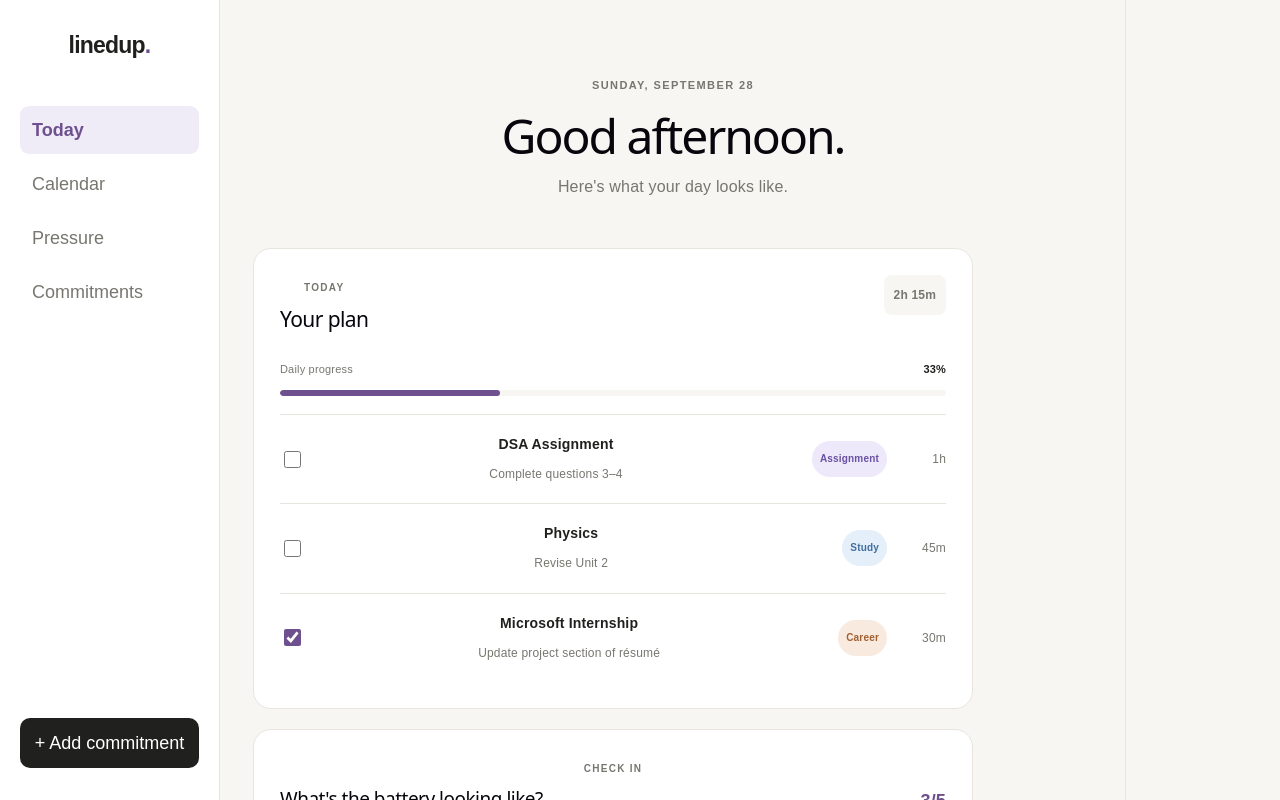
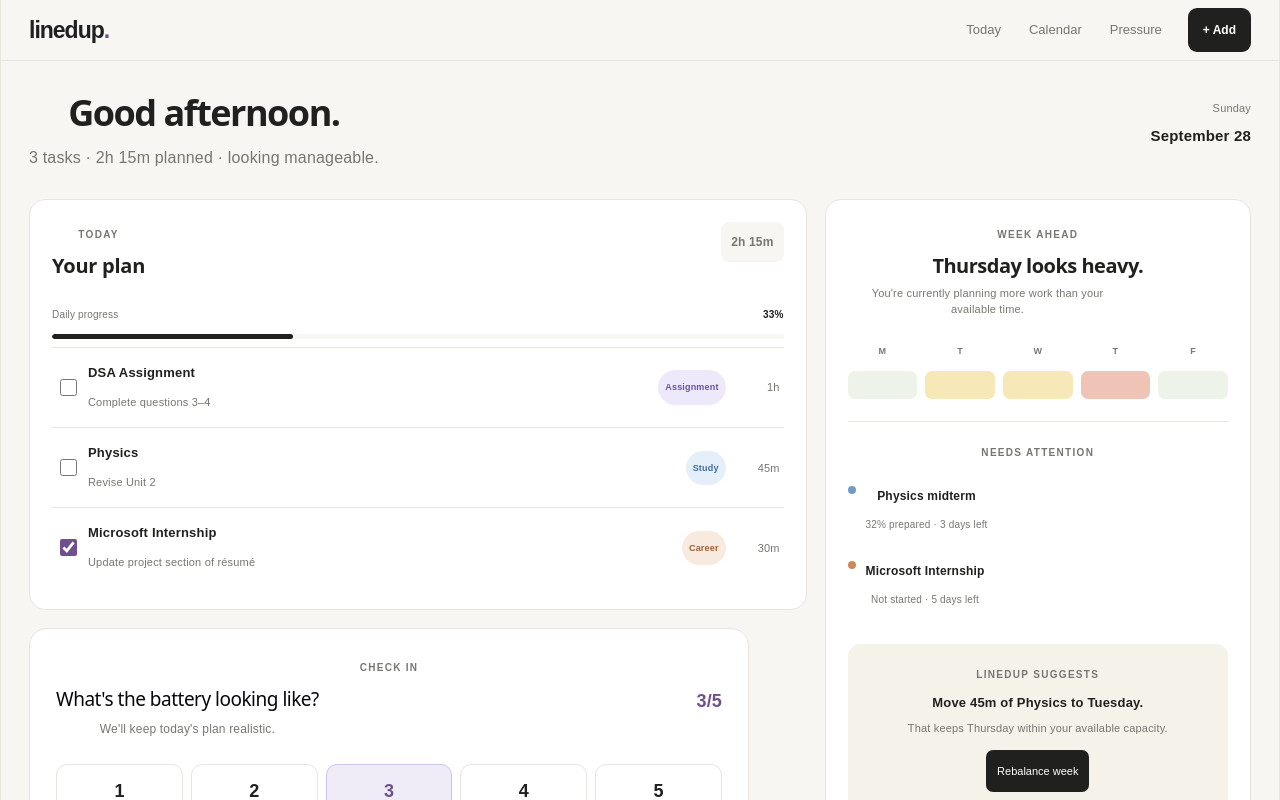
Before and after one commit to violet-vi/LinedUp, a React (Vite) app: page / in a window 1280 px wide. Shown: the top 800 px of the page. Built offline with nearby package versions, Linux system fonts and the light colour scheme.

Commit message:
corrections

```diff
--- a/src/App.css
+++ b/src/App.css
@@ -6,12 +6,15 @@ html,
 body,
 #root {
   margin: 0;
+  width: 100%;
   min-height: 100%;
 }
 
 body {
+  width: 100%;
   min-width: 320px;
   min-height: 100vh;
+
   font-family: Arial, Helvetica, sans-serif;
   background: #f7f6f2;
   color: #20201e;
@@ -23,6 +26,9 @@ textarea {
   font: inherit;
 }
 :root {
+  --page-max-width: 1280px;
+  --page-padding: 28px;
+
   --background: #f7f6f2;
   --surface: #ffffff;
 
@@ -35,95 +41,108 @@ textarea {
 
 .app {
   min-height: 100vh;
-  display: grid;
-  grid-template-columns: 220px 1fr;
 }
 
-/* ---------- Sidebar ---------- */
+/* ---------- Top navigation ---------- */
+.top-nav {
+  width: 100%;
 
-.sidebar {
-  position: fixed;
-  inset: 0 auto 0 0;
 
-  width: 220px;
-  padding: 32px 20px;
+  background: var(--background);
+  border-bottom: 1px solid var(--border);
+}
+.top-nav-inner {
+  width: 100%;
+  max-width: var(--page-max-width);
+  height: 60px;
+
+  margin-inline: auto;
+  padding-inline: var(--page-padding);
 
   display: flex;
-  flex-direction: column;
-
-  background: var(--surface);
-  border-right: 1px solid var(--border);
+  align-items: center;
+  justify-content: space-between;
 }
-
-.brand {
-  padding: 0 12px;
-  margin-bottom: 48px;
-
-  font-size: 23px;
-  font-weight: 700;
-  letter-spacing: -0.8px;
-}
-
-.brand span {
-  color: var(--accent);
-}
-
-.nav {
-  display: flex;
-  flex-direction: column;
-  gap: 6px;
-}
-
-.nav-item {
-  width: 100%;
-  padding: 11px 12px;
+.add-nav-button {
+  margin-left: 10px;
+  padding: 9px 15px;
 
   border: 0;
   border-radius: 9px;
 
+  background: var(--text);
+  color: #fff;
+
+  font-size: 12px;
+  font-weight: 650;
+
+  cursor: pointer;
+
+  transition:
+    transform 150ms ease,
+    opacity 150ms ease;
+}
+
+.add-nav-button:hover {
+  transform: translateY(-1px);
+  opacity: 0.88;
+}
+.brand-button {
+  padding: 0;
+
+  border: 0;
+  background: transparent;
+
+  color: var(--text);
+
+  font-size: 23px;
+  font-weight: 750;
+  letter-spacing: -1px;
+
+  cursor: pointer;
+}
+
+.brand-button span {
+  color: var(--accent);
+}
+
+.nav-links {
+  display: flex;
+  align-items: center;
+  gap: 4px;
+}
+
+.nav-link {
+  padding: 9px 12px;
+
+  border: 0;
+  border-radius: 8px;
+
   background: transparent;
   color: var(--muted);
 
-  text-align: left;
+  font-size: 13px;
   cursor: pointer;
 }
 
-.nav-item:hover {
-  background: var(--background);
+.nav-link:hover {
   color: var(--text);
+  background: #eeece6;
 }
 
-.nav-item.active {
-  background: #efecf8;
-  color: var(--accent);
-  font-weight: 600;
-}
-
-.sidebar-bottom {
-  margin-top: auto;
-}
-
-.add-button {
-  width: 100%;
-  padding: 12px;
-
-  border: 0;
-  border-radius: 10px;
-
-  background: var(--text);
-  color: white;
-
-  cursor: pointer;
+.nav-link.active {
+  color: var(--text);
+  background: var(--surface);
 }
 
 /* ---------- Main ---------- */
 
 .main-content {
-  grid-column: 2;
+  width: 100%;
+  max-width: var(--page-max-width);
 
-  width: min(1050px, calc(100% - 64px));
-  margin: 0 auto;
-  padding: 72px 0;
+  margin-inline: auto;
+  padding: 34px var(--page-padding) 60px;
 }
 
 .eyebrow {
@@ -150,25 +169,64 @@ h1 {
   font-size: 16px;
 }
 /* ---------- Dashboard ---------- */
+.dashboard-heading {
+  display: flex;
+  justify-content: space-between;
+  align-items: flex-start;
+  gap: 30px;
+}
 
-.dashboard-grid {
+.dashboard-date {
+  display: flex;
+  flex-direction: column;
+  align-items: flex-end;
+  gap: 2px;
+}
+.dashboard-date span {
+  color: var(--muted);
+  font-size: 11px;
+  font-weight: 500;
+}
+
+.dashboard-date strong {
+  color: var(--text);
+  font-size: 15px;
+  font-weight: 700;
+}
+.dashboard-heading h1 {
+  color: var(--text);
+  font-size: 36px;
+  font-weight: 700;
+  letter-spacing: -1.5px;
+}
+.dashboard-layout {
   display: grid;
-  grid-template-columns: minmax(0, 1fr);
-  gap: 20px;
+  grid-template-columns: minmax(0, 1.55fr) minmax(310px, 0.85fr);
+  gap: 18px;
 
-  margin-top: 48px;
+  margin-top: 28px;
+}
+
+.dashboard-primary {
+  display: flex;
+  flex-direction: column;
+  gap: 18px;
+}
+
+.today-card,
+.energy-card {
+  max-width: none;
 }
 
 /* ---------- Cards ---------- */
 
 .today-card {
-  max-width: 720px;
-
-  padding: 26px;
+  max-width: none;
+  padding: 22px;
 
   background: var(--surface);
   border: 1px solid var(--border);
-  border-radius: 18px;
+  border-radius: 16px;
 }
 
 .card-heading {
@@ -176,7 +234,7 @@ h1 {
   align-items: flex-start;
   justify-content: space-between;
 
-  margin-bottom: 24px;
+  margin-bottom: 16px;
 }
 
 .section-label {
@@ -189,10 +247,9 @@ h1 {
 }
 
 .card-heading h2 {
-  margin: 0;
-
-  font-size: 21px;
-  letter-spacing: -0.6px;
+  color: var(--text);
+  font-size: 20px;
+  font-weight: 700;
 }
 
 .total-time {
@@ -215,11 +272,12 @@ h1 {
 
 .task-item {
   display: grid;
-  grid-template-columns: 20px minmax(0, 1fr) auto 45px;
-  gap: 14px;
+  grid-template-columns: 20px minmax(0, 1fr) auto 42px;
+  gap: 12px;
   align-items: center;
 
-  padding: 16px 0;
+  min-height: 68px;
+  padding: 12px 4px;
 
   border-top: 1px solid var(--border);
 }
@@ -231,37 +289,43 @@ h1 {
   accent-color: var(--accent);
 }
 
+.task-info {
+  text-align: left;
+}
+
 .task-info p {
-  margin: 0;
+  text-align: left;
 }
 
 .task-title {
+  margin: 0;
+
   color: var(--text);
-  font-size: 14px;
-  font-weight: 600;
+  font-size: 13px;
+  font-weight: 650;
 }
 
 .task-detail {
-  margin-top: 4px !important;
+  margin-top: 3px !important;
 
   color: var(--muted);
-  font-size: 12px;
+  font-size: 11px;
 }
 
 .task-duration {
   color: var(--muted);
-  font-size: 12px;
+  font-size: 11px;
   text-align: right;
 }
 
 /* ---------- Category pills ---------- */
 
 .task-type {
-  padding: 5px 8px;
+  padding: 4px 7px;
 
   border-radius: 999px;
 
-  font-size: 10px;
+  font-size: 9px;
   font-weight: 700;
   text-transform: capitalize;
 }
@@ -276,21 +340,22 @@ h1 {
   color: #3f6f9e;
 }
 
+
 .task-type.career {
   background: #f8eadf;
   color: #a15f32;
 }
 .today-progress {
-  margin-bottom: 18px;
+  margin-bottom: 8px;
 }
 
 .progress-info {
   display: flex;
   justify-content: space-between;
-  margin-bottom: 8px;
+  margin-bottom: 6px;
 
   color: var(--muted);
-  font-size: 11px;
+  font-size: 10px;
 }
 
 .progress-info strong {
@@ -298,7 +363,7 @@ h1 {
 }
 
 .progress-track {
-  height: 6px;
+  height: 5px;
 
   overflow: hidden;
 
@@ -309,7 +374,7 @@ h1 {
 .progress-fill {
   height: 100%;
 
-  background: var(--accent);
+  background: var(--text);
   border-radius: inherit;
 
   transition: width 300ms ease;
@@ -397,3 +462,164 @@ h1 {
   color: var(--muted);
   font-size: 10px;
 }
+/* ---------- Intelligence panel ---------- */
+
+.intelligence-panel {
+  padding: 22px;
+
+  background: var(--surface);
+  border: 1px solid var(--border);
+  border-radius: 16px;
+}
+
+
+.intelligence-panel h2 {
+  color: var(--text);
+  font-size: 20px;
+  font-weight: 700;
+  letter-spacing: -0.5px;
+}
+.panel-description {
+  max-width: 280px;
+  margin: 6px 0 0;
+
+  color: var(--muted);
+  font-size: 11px;
+  line-height: 1.45;
+}
+
+
+.pressure-preview {
+  display: grid;
+  grid-template-columns: repeat(5, 1fr);
+  gap: 8px;
+
+  margin: 20px 0 22px;
+}
+
+.pressure-preview div {
+  display: flex;
+  flex-direction: column;
+  align-items: center;
+  gap: 7px;
+}
+
+.pressure-preview span {
+  color: var(--muted);
+  font-size: 9px;
+  font-weight: 700;
+}
+
+.pressure {
+  width: 100%;
+  height: 28px;
+
+  display: block;
+
+  border-radius: 7px;
+}
+
+.pressure.low {
+  background: #edf3e8;
+}
+
+.pressure.medium {
+  background: #f6e9b7;
+}
+
+.pressure.high {
+  background: #efc4b7;
+}
+
+
+.attention-section {
+  padding-top: 18px;
+  border-top: 1px solid var(--border);
+}
+
+.attention-item {
+  display: flex;
+  gap: 10px;
+  align-items: flex-start;
+
+  padding: 9px 0;
+}
+
+.attention-dot {
+  width: 8px;
+  height: 8px;
+
+  margin-top: 5px;
+
+  flex-shrink: 0;
+  border-radius: 50%;
+}
+
+.attention-dot.study {
+  background: #719bc5;
+}
+
+.attention-dot.career {
+  background: #cf8958;
+}
+
+.attention-item strong {
+  font-size: 12px;
+}
+
+.attention-item p {
+  margin: 3px 0 0;
+
+  color: var(--muted);
+  font-size: 10px;
+}
+
+.suggestion {
+  margin-top: 22px;
+  padding: 18px;
+
+  background: #f5f2ea;
+  border-radius: 12px;
+}
+
+.suggestion strong {
+  display: block;
+
+  font-size: 13px;
+  line-height: 1.4;
+}
+
+.suggestion > p:not(.section-label) {
+  margin: 7px 0 14px;
+
+  color: var(--muted);
+  font-size: 11px;
+  line-height: 1.5;
+}
+
+.suggestion button {
+  padding: 8px 11px;
+
+  border: 0;
+  border-radius: 7px;
+
+  background: var(--text);
+  color: white;
+
+  font-size: 11px;
+  cursor: pointer;
+}
+
+@media (max-width: 900px) {
+  :root {
+    --page-padding: 20px;
+  }
+
+  .dashboard-layout {
+    grid-template-columns: 1fr;
+  }
+
+  .intelligence-panel {
+    order: 2;
+  }
+}
--- a/src/App.jsx
+++ b/src/App.jsx
@@ -1,4 +1,5 @@
-import Sidebar from './components/sidebar'
+import TopNav from './components/topNav'
+import IntelligencePanel from './components/intelligencePanel'
 import EnergyCheckIn from './components/energy'
 import TodayCard from './components/todayCard'
 import './App.css'
@@ -6,20 +7,33 @@ import './App.css'
 function App() {
   return (
     <div className="app">
-      <Sidebar />
+      <TopNav />
 
       <main className="main-content">
-        <p className="eyebrow">SUNDAY, SEPTEMBER 28</p>
+        <div className="dashboard-heading">
+          <div>
+            <h1>Good afternoon.</h1>
 
-        <h1>Good afternoon.</h1>
+            <p className="subtitle">
+              3 tasks · 2h 15m planned · looking manageable.
+            </p>
+          </div>
 
-        <p className="subtitle">
-          Here's what your day looks like.
-        </p>
+          <div className="dashboard-date">
+            <span>Sunday</span>
+            <strong>September 28</strong>
+          </div>
+        </div>
 
-        <div className="dashboard-grid">
+        <div className="dashboard-layout">
+
+        <div className="dashboard-primary">
           <TodayCard />
           <EnergyCheckIn />
+        </div>
+
+        <IntelligencePanel />
+
         </div>
       </main>
     </div>
--- /dev/null
+++ b/src/components/intelligencePanel.jsx
@@ -0,0 +1,76 @@
+function IntelligencePanel() {
+  return (
+    <aside className="intelligence-panel">
+      <div>
+        <p className="section-label">WEEK AHEAD</p>
+        <h2>Thursday looks heavy.</h2>
+        <p className="panel-description">
+          You're currently planning more work than your available time.
+        </p>
+      </div>
+
+      <div className="pressure-preview">
+        <div>
+          <span>M</span>
+          <i className="pressure low" />
+        </div>
+
+        <div>
+          <span>T</span>
+          <i className="pressure medium" />
+        </div>
+
+        <div>
+          <span>W</span>
+          <i className="pressure medium" />
+        </div>
+
+        <div>
+          <span>T</span>
+          <i className="pressure high" />
+        </div>
+
+        <div>
+          <span>F</span>
+          <i className="pressure low" />
+        </div>
+      </div>
+
+      <div className="attention-section">
+        <p className="section-label">NEEDS ATTENTION</p>
+
+        <div className="attention-item">
+          <span className="attention-dot study" />
+
+          <div>
+            <strong>Physics midterm</strong>
+            <p>32% prepared · 3 days left</p>
+          </div>
+        </div>
+
+        <div className="attention-item">
+          <span className="attention-dot career" />
+
+          <div>
+            <strong>Microsoft Internship</strong>
+            <p>Not started · 5 days left</p>
+          </div>
+        </div>
+      </div>
+
+      <div className="suggestion">
+        <p className="section-label">LINEDUP SUGGESTS</p>
+
+        <strong>Move 45m of Physics to Tuesday.</strong>
+
+        <p>
+          That keeps Thursday within your available capacity.
+        </p>
+
+        <button>Rebalance week</button>
+      </div>
+    </aside>
+  )
+}
+
+export default IntelligencePanel
--- a/src/components/sidebar.jsx
+++ /dev/null
@@ -1,35 +0,0 @@
-function Sidebar() {
-  return (
-    <aside className="sidebar">
-      <div className="brand">
-        linedup<span>.</span>
-      </div>
-
-      <nav className="nav">
-        <button className="nav-item active">
-          Today
-        </button>
-
-        <button className="nav-item">
-          Calendar
-        </button>
-
-        <button className="nav-item">
-          Pressure
-        </button>
-
-        <button className="nav-item">
-          Commitments
-        </button>
-      </nav>
-
-      <div className="sidebar-bottom">
-        <button className="add-button">
-          + Add commitment
-        </button>
-      </div>
-    </aside>
-  )
-}
-
-export default Sidebar
--- /dev/null
+++ b/src/components/topNav.jsx
@@ -0,0 +1,57 @@
+function TopNav({ currentPage, onNavigate }) {
+  return (
+    <header className="top-nav">
+      <div className="top-nav-inner">
+
+        <button
+          className="brand-button"
+          onClick={() => onNavigate('today')}
+        >
+          linedup<span>.</span>
+        </button>
+
+        <nav className="nav-links">
+          <button
+            className={
+              currentPage === 'today'
+                ? 'nav-link active'
+                : 'nav-link'
+            }
+            onClick={() => onNavigate('today')}
+          >
+            Today
+          </button>
+
+          <button
+            className={
+              currentPage === 'calendar'
+                ? 'nav-link active'
+                : 'nav-link'
+            }
+            onClick={() => onNavigate('calendar')}
+          >
+            Calendar
+          </button>
+
+          <button
+            className={
+              currentPage === 'pressure'
+                ? 'nav-link active'
+                : 'nav-link'
+            }
+            onClick={() => onNavigate('pressure')}
+          >
+            Pressure
+          </button>
+
+          <button className="add-nav-button">
+            + Add
+          </button>
+        </nav>
+
+      </div>
+    </header>
+  )
+}
+
+export default TopNav
```
